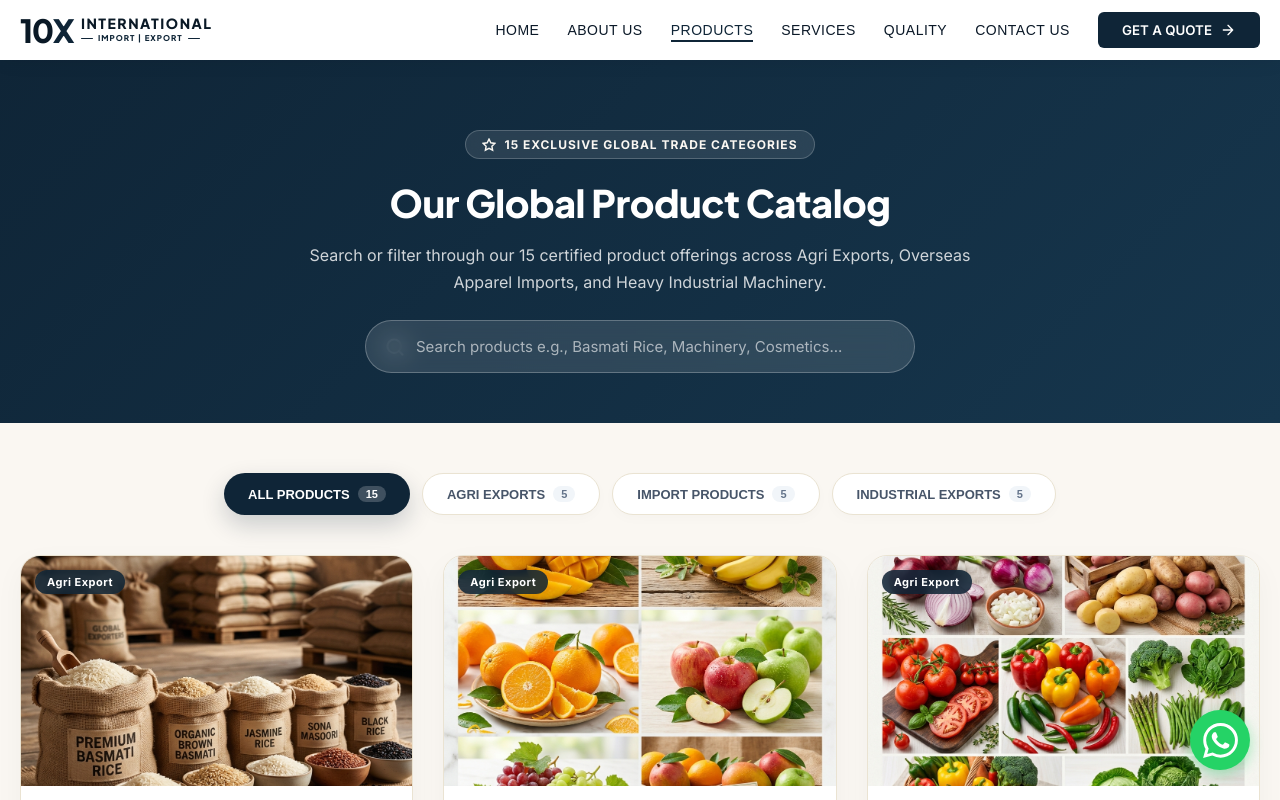
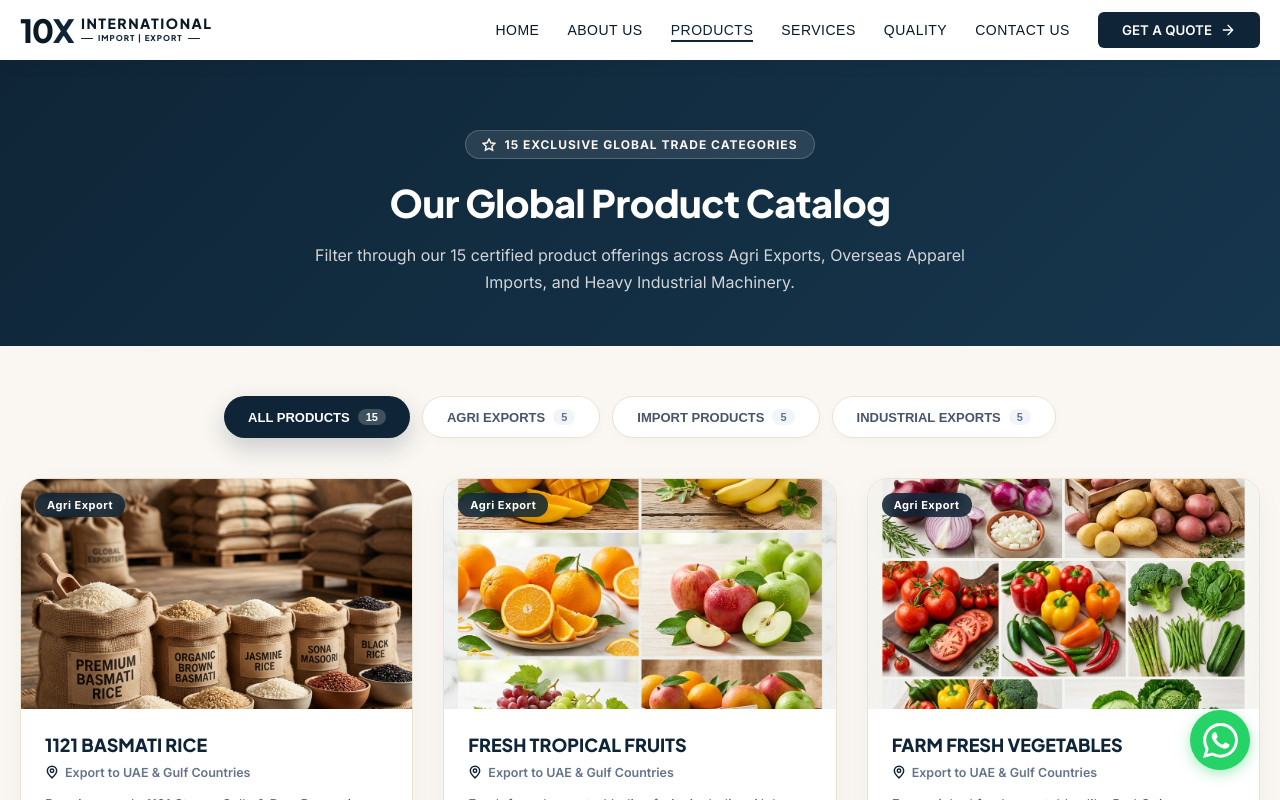
Before and after one commit to amanComeerciax/10x, a Next.js app: page /products in a window 1280 px wide. Shown: the top 800 px of the page. Built offline with nearby package versions, Linux system fonts and the light colour scheme.

Commit message:
Remove search bar from Products page as requested by user

```diff
--- a/src/app/products/page.js
+++ b/src/app/products/page.js
@@ -151,25 +151,20 @@ const all15Products = [
 ];
 
 export default function ProductsPage() {
-  const [searchQuery, setSearchQuery] = useState("");
   const [activeCategory, setActiveCategory] = useState("ALL");
   const [selectedProduct, setSelectedProduct] = useState(null);
   const [isQuoteModalOpen, setIsQuoteModalOpen] = useState(false);
 
-  const filteredProducts = all15Products.filter((p) => {
-    const matchesCategory = activeCategory === "ALL" || p.category.toUpperCase().includes(activeCategory);
-    const matchesSearch = p.name.toLowerCase().includes(searchQuery.toLowerCase()) ||
-                          p.description.toLowerCase().includes(searchQuery.toLowerCase()) ||
-                          p.category.toLowerCase().includes(searchQuery.toLowerCase());
-    return matchesCategory && matchesSearch;
-  });
+  const filteredProducts = activeCategory === "ALL"
+    ? all15Products
+    : all15Products.filter((p) => p.category.toUpperCase().includes(activeCategory));
 
   return (
     <>
       <GSAPAnimations />
       <Navbar />
 
-      {/* Modern Hero Header with Search Bar */}
+      {/* Modern Hero Header */}
       <section className="products-hero-section">
         <div className="container" style={{ textAlign: "center", position: "relative", zIndex: 2 }}>
           <div className="products-hero-badge">
@@ -183,23 +178,8 @@ export default function ProductsPage() {
             Our Global Product Catalog
           </h1>
           <p style={{ maxWidth: "680px", margin: "0 auto", fontSize: "16px", color: "rgba(255,255,255,0.8)", lineHeight: "1.7" }}>
-            Search or filter through our 15 certified product offerings across Agri Exports, Overseas Apparel Imports, and Heavy Industrial Machinery.
+            Filter through our 15 certified product offerings across Agri Exports, Overseas Apparel Imports, and Heavy Industrial Machinery.
           </p>
-
-          {/* Interactive Search Bar */}
-          <div className="products-search-box">
-            <svg className="products-search-icon" width="20" height="20" viewBox="0 0 24 24" fill="none" stroke="currentColor" strokeWidth="2.5" strokeLinecap="round" strokeLinejoin="round">
-              <circle cx="11" cy="11" r="8"></circle>
-              <line x1="21" y1="21" x2="16.65" y2="16.65"></line>
-            </svg>
-            <input
-              type="text"
-              className="products-search-input"
-              placeholder="Search products e.g., Basmati Rice, Machinery, Cosmetics..."
-              value={searchQuery}
-              onChange={(e) => setSearchQuery(e.target.value)}
-            />
-          </div>
         </div>
       </section>
 
@@ -251,8 +231,8 @@ export default function ProductsPage() {
           {/* Product Cards Showcase Grid */}
           {filteredProducts.length === 0 ? (
             <div style={{ textAlign: "center", padding: "60px 20px", background: "#FFFFFF", borderRadius: "20px", border: "1px dashed #CBD5E1" }}>
-              <h3 style={{ fontSize: "20px", fontWeight: "700", color: "#0F2537", marginBottom: "8px" }}>No products found matching &quot;{searchQuery}&quot;</h3>
-              <p style={{ color: "#64748B", fontSize: "14px" }}>Try searching with another keyword or click &quot;ALL PRODUCTS&quot; above.</p>
+              <h3 style={{ fontSize: "20px", fontWeight: "700", color: "#0F2537", marginBottom: "8px" }}>No products found in this category</h3>
+              <p style={{ color: "#64748B", fontSize: "14px" }}>Click &quot;ALL PRODUCTS&quot; above to view our full catalog.</p>
             </div>
           ) : (
             <div className="modern-products-grid">
```
